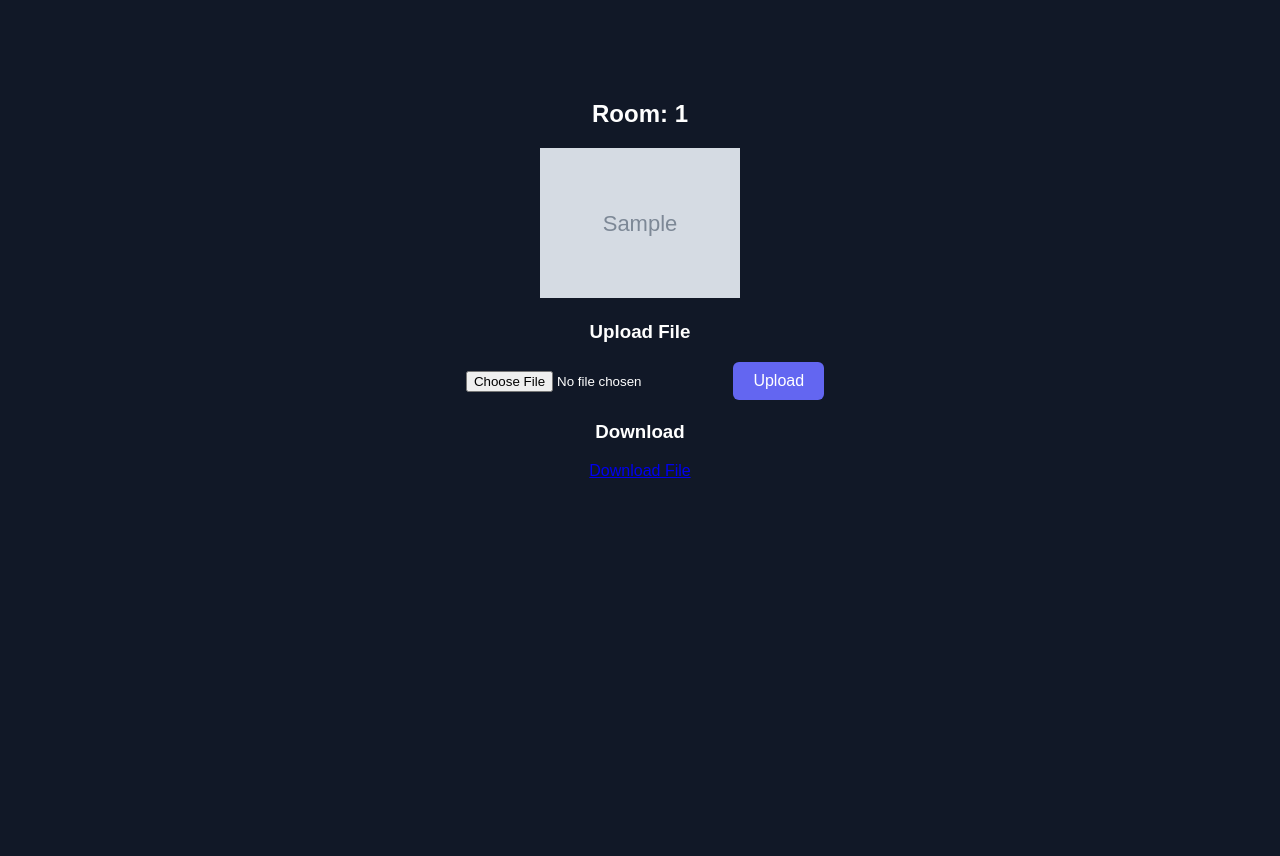
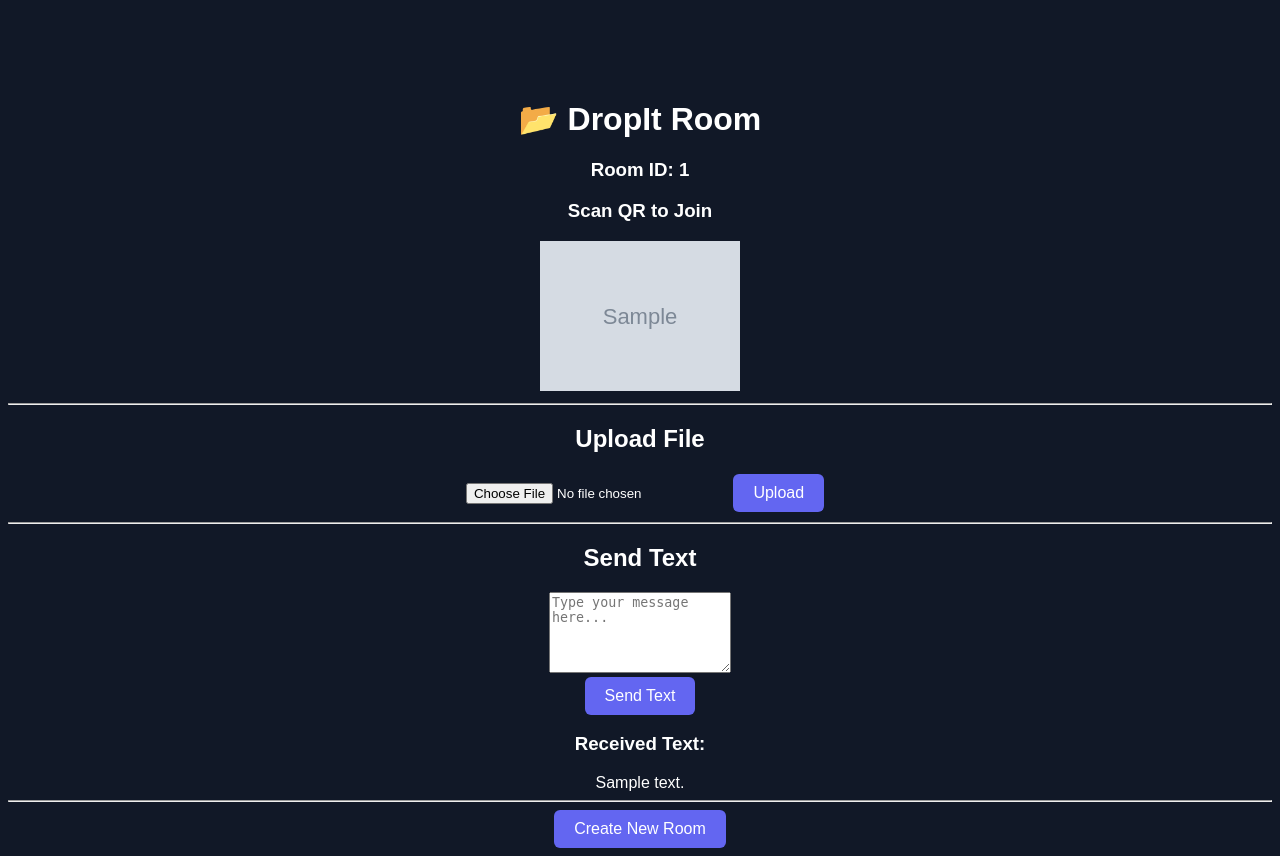
Before and after one commit to Kithaws/dropit, a FastAPI app: template templates/room.html in a window 1280 px wide. Before the commit the page ends 478 px from the top, so only its background shows below. Run offline with FastAPI, Linux system fonts and the light colour scheme; the template is opened without the code that fills it: most values are stand-ins (such as "Sample title", 1, 10 or a date in 2020); grey boxes marked "Sample" are stand-in pictures.

Commit message:
text  DropIt commit

```diff
--- a/main.py
+++ b/main.py
@@ -2,7 +2,7 @@ import os
 import shutil
 import secrets
 import time
-from fastapi import FastAPI, UploadFile, File, Request, BackgroundTasks
+from fastapi import FastAPI, UploadFile, File, Request, BackgroundTasks, Form
 from fastapi.responses import HTMLResponse, FileResponse, RedirectResponse
 from fastapi.templating import Jinja2Templates
 from fastapi.staticfiles import StaticFiles
@@ -22,14 +22,15 @@ templates = Jinja2Templates(directory="templates")
 # Mount static folder
 app.mount("/static", StaticFiles(directory="static"), name="static")
 
-rooms = {}  # room_id -> {filename, expiry}
+rooms = {}  # room_id -> {filename, expiry, text}
 
 
 def delete_room(room_id):
     if room_id in rooms:
-        file_path = os.path.join(UPLOAD_DIR, rooms[room_id]["filename"])
-        if os.path.exists(file_path):
-            os.remove(file_path)
+        if "filename" in rooms[room_id]:
+            file_path = os.path.join(UPLOAD_DIR, rooms[room_id]["filename"])
+            if os.path.exists(file_path):
+                os.remove(file_path)
         del rooms[room_id]
 
 
@@ -50,6 +51,8 @@ async def room_page(request: Request, room_id: str):
     if room_id not in rooms:
         return HTMLResponse("Room not found", status_code=404)
 
+    room_data = rooms.get(room_id, {})
+
     # Generate QR
     url = str(request.base_url) + f"room/{room_id}"
     qr_path = f"static/{room_id}.png"
@@ -62,7 +65,9 @@ async def room_page(request: Request, room_id: str):
         {
             "request": request,
             "room_id": room_id,
-            "qr_image": f"/{qr_path}"
+            "qr_image": f"/{qr_path}",
+            "text_content": room_data.get("text", ""),
+            "has_file": "filename" in room_data
         }
     )
 
@@ -77,10 +82,18 @@ async def upload_file(room_id: str, file: UploadFile = File(...)):
     with open(file_path, "wb") as buffer:
         shutil.copyfileobj(file.file, buffer)
 
-    rooms[room_id] = {
-        "filename": file.filename,
-        "expiry": time.time() + ROOM_EXPIRY
-    }
+    rooms[room_id]["filename"] = file.filename
+    rooms[room_id]["expiry"] = time.time() + ROOM_EXPIRY
+
+    return RedirectResponse(f"/room/{room_id}", status_code=302)
+
+
+@app.post("/send-text/{room_id}")
+async def send_text(room_id: str, text: str = Form(...)):
+    if room_id not in rooms:
+        return {"error": "Room not found"}
+
+    rooms[room_id]["text"] = text
 
     return RedirectResponse(f"/room/{room_id}", status_code=302)
 
@@ -90,6 +103,9 @@ async def download_file(room_id: str, background_tasks: BackgroundTasks):
     if room_id not in rooms:
         return {"error": "Room expired"}
 
+    if "filename" not in rooms[room_id]:
+        return {"error": "No file uploaded"}
+
     file_path = os.path.join(UPLOAD_DIR, rooms[room_id]["filename"])
 
     if not os.path.exists(file_path):
--- a/templates/room.html
+++ b/templates/room.html
@@ -1,23 +1,64 @@
 <!DOCTYPE html>
 <html>
 <head>
-    <title>Room</title>
+    <title>DropIt - Room</title>
     <link rel="stylesheet" href="/static/style.css">
 </head>
 <body>
+
     <div class="container">
-        <h2>Room: {{ room_id }}</h2>
 
+        <h1>📂 DropIt Room</h1>
+
+        <h3>Room ID: {{ room_id }}</h3>
+
+        <h3>Scan QR to Join</h3>
         <img src="{{ qr_image }}" width="200">
 
-        <h3>Upload File</h3>
+        <hr>
+
+        <!-- FILE UPLOAD SECTION -->
+        <h2>Upload File</h2>
         <form action="/upload/{{ room_id }}" method="post" enctype="multipart/form-data">
             <input type="file" name="file" required>
             <button type="submit">Upload</button>
         </form>
 
-        <h3>Download</h3>
-        <a href="/download/{{ room_id }}">Download File</a>
+        {% if has_file %}
+            <br>
+            <a href="/download/{{ room_id }}">
+                <button>Download File</button>
+            </a>
+        {% endif %}
+
+        <hr>
+
+        <!-- TEXT SHARING SECTION -->
+        <h2>Send Text</h2>
+        <form action="/send-text/{{ room_id }}" method="post">
+            <textarea
+                name="text"
+                rows="5"
+                placeholder="Type your message here..."
+                required></textarea>
+            <br>
+            <button type="submit">Send Text</button>
+        </form>
+
+        {% if text_content %}
+            <h3>Received Text:</h3>
+            <div class="text-box">
+                {{ text_content }}
+            </div>
+        {% endif %}
+
+        <hr>
+
+        <a href="/">
+            <button>Create New Room</button>
+        </a>
+
     </div>
+
 </body>
 </html>
```
Also changed, not shown: static/HaZey70y.png (added).
